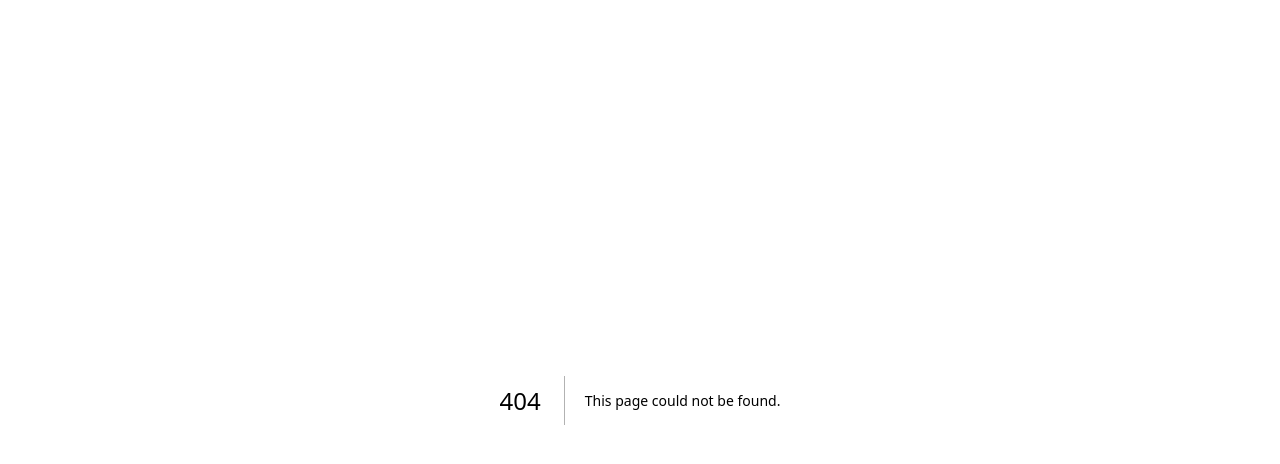
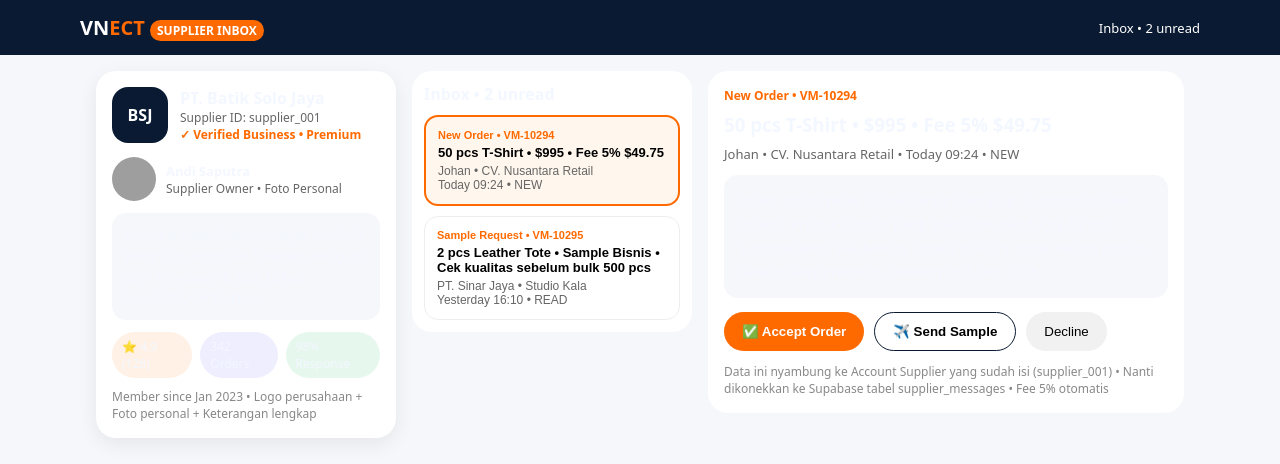
Before and after one commit to HobbiGo/v-nect, a Next.js app: page /supplier-inbox in a window 1280 px wide. Before the commit this address had no page. Shown: the top 464 px of the page. Built offline with nearby package versions, Linux system fonts and the light colour scheme; grey boxes are pictures that could not be loaded.

Commit message:
Create page.tsx

```diff
--- /dev/null
+++ b/src/app/supplier-inbox/page.tsx
@@ -0,0 +1,31 @@
+"use client";
+import { useState } from "react";
+import { useLang } from "@/lib/i18n";
+export const dynamic = "force-dynamic";
+const MSGS = [
+  { id:"VM-10294", type:"New Order", from:"Johan • CV. Nusantara Retail", time:"Today 09:24 • NEW", title:"50 pcs T-Shirt • $995 • Fee 5% $49.75", body:"Buyer: Johan Wijay, CV. Nusantara Retail, Jl. Sudirman No.88 Jakarta. Produk: Classic Batik Shirt Navy/Gold, Qty 50 pcs, Subtotal $995, Fee $49.75, Total $1044.75. Note: Please ensure batik quality premium. Delivery by 5 Dec 2026.", tag:"Order" },
+  { id:"VM-10295", type:"Sample Request", from:"PT. Sinar Jaya • Studio Kala", time:"Yesterday 16:10 • READ", title:"2 pcs Leather Tote • Sample Bisnis • Cek kualitas sebelum bulk 500 pcs", body:"Pembeli: PT. Sinar Jaya, mau cek kualitas kulit, jahitan, warna sebelum order besar 500 pcs. Minta sample 2 warna: hitam + coklat, untuk presentasi ke client. Alamat: Jakarta.", tag:"Sample" },
+];
+export default function SupplierInbox(){
+  const { lang } = useLang();
+  const [sel,setSel] = useState(0);
+  const m = MSGS[sel];
+  return (
+    <div style={{background:"#f6f7fb",minHeight:"100vh",fontFamily:"system-ui"}}>
+      <div style={{background:"#0A1A33",color:"#fff",padding:"14px 16px"}}><div style={{maxWidth:1120,margin:"0 auto",display:"flex",justifyContent:"space-between",alignItems:"center"}}><div style={{fontWeight:900,fontSize:20}}>VN<span style={{color:"#FF6A00"}}>ECT</span> <span style={{fontSize:12,background:"#FF6A00",padding:"2px 7px",borderRadius:999}}>SUPPLIER INBOX</span></div><span style={{fontSize:13}}>Inbox • 2 unread</span></div></div>
+      <div style={{maxWidth:1120,margin:"0 auto",padding:16,display:"flex",gap:16,flexWrap:"wrap"}}>
+        <div style={{width:300,background:"#fff",borderRadius:20,padding:16,boxShadow:"0 6px 20px rgba(0,0,0,0.07)",height:"fit-content"}}>
+          <div style={{display:"flex",gap:12,alignItems:"center"}}><div style={{width:56,height:56,borderRadius:16,background:"#0A1A33",color:"#fff",display:"flex",alignItems:"center",justifyContent:"center",fontWeight:900}}>BSJ</div><div><div style={{fontWeight:900}}>PT. Batik Solo Jaya</div><div style={{fontSize:12,color:"#666"}}>Supplier ID: supplier_001</div><div style={{fontSize:12,color:"#FF6A00",fontWeight:800}}>✓ Verified Business • Premium</div></div></div>
+          <div style={{display:"flex",gap:10,marginTop:14,alignItems:"center"}}><img src="https://images.unsplash.com/photo-1507003211169-0a1dd7228f2d?w=200&q=80" style={{width:44,height:44,borderRadius:"50%",objectFit:"cover"}} alt="owner" /><div style={{fontSize:13}}><b>Andi Saputra</b><div style={{color:"#666",fontSize:12}}>Supplier Owner • Foto Personal</div></div></div>
+          <div style={{fontSize:13,lineHeight:1.6,marginTop:12,background:"#f6f7fb",padding:12,borderRadius:14}}>Spesialis Batik Tulis Solo, sejak 2015, 50 pengrajin, ekspor ke 5 negara. MOQ 20 pcs • Wholesale & B2B. Lokasi: Surakarta, Central Java.</div>
+          <div style={{display:"flex",gap:8,marginTop:12,fontSize:12}}><span style={{background:"#FFF1E6",padding:"6px 10px",borderRadius:999}}>⭐ 4.9 (128)</span><span style={{background:"#eef",padding:"6px 10px",borderRadius:999}}>342 Orders</span><span style={{background:"#e6f7ee",padding:"6px 10px",borderRadius:999}}>98% Response</span></div>
+          <div style={{fontSize:12,color:"#888",marginTop:10}}>Member since Jan 2023 • Logo perusahaan + Foto personal + Keterangan lengkap</div>
+        </div>
+        <div style={{flex:1,minWidth:280,display:"flex",gap:16,flexWrap:"wrap"}}>
+          <div style={{width:280,background:"#fff",borderRadius:20,padding:12,height:"fit-content"}}><b>Inbox • 2 unread</b>{MSGS.map((x,i)=>(<button key={x.id} onClick={()=>setSel(i)} style={{display:"block",width:"100%",textAlign:"left",marginTop:10,padding:12,borderRadius:14,border:i===sel?"2px solid #FF6A00":"1px solid #eee",background:i===sel?"#FFF7ED":"#fff",cursor:"pointer"}}><div style={{fontSize:11,color:"#FF6A00",fontWeight:800}}>{x.type} • {x.id}</div><div style={{fontWeight:800,fontSize:13,marginTop:4}}>{x.title}</div><div style={{fontSize:12,color:"#666",marginTop:4}}>{x.from}<br/>{x.time}</div></button>))}</div>
+          <div style={{flex:1,minWidth:280,background:"#fff",borderRadius:20,padding:16,height:"fit-content"}}><div style={{fontSize:12,color:"#FF6A00",fontWeight:800}}>{m.type} • {m.id}</div><h3 style={{margin:"8px 0"}}>{m.title}</h3><div style={{fontSize:13,color:"#666"}}>{m.from} • {m.time}</div><div style={{fontSize:14,lineHeight:1.7,marginTop:12,background:"#f6f7fb",padding:14,borderRadius:14}}>{m.body}</div><div style={{display:"flex",gap:10,marginTop:14,flexWrap:"wrap"}}><button style={{background:"#FF6A00",color:"#fff",border:"none",padding:"11px 18px",borderRadius:999,fontWeight:800,cursor:"pointer"}}>✅ Accept Order</button><button style={{background:"#fff",border:"1px solid #0A1A33",padding:"11px 18px",borderRadius:999,fontWeight:700,cursor:"pointer"}}>✈️ Send Sample</button><button style={{background:"#f1f1f1",border:"none",padding:"11px 18px",borderRadius:999,cursor:"pointer"}}>Decline</button></div><div style={{fontSize:12,color:"#888",marginTop:12}}>Data ini nyambung ke Account Supplier yang sudah isi (supplier_001) • Nanti dikonekkan ke Supabase tabel supplier_messages • Fee 5% otomatis</div></div>
+        </div>
+      </div>
+    </div>
+  );
+}
```
